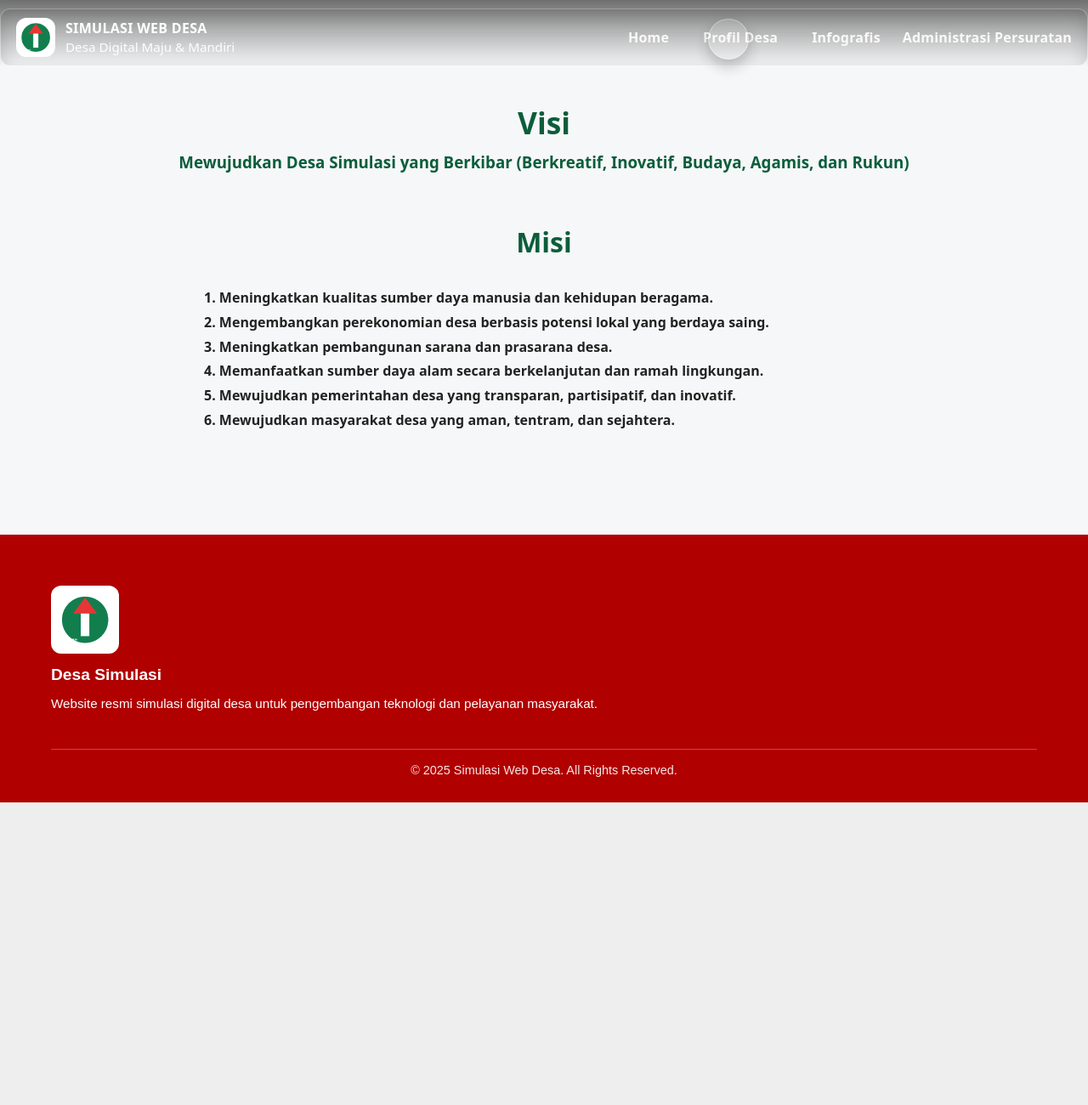
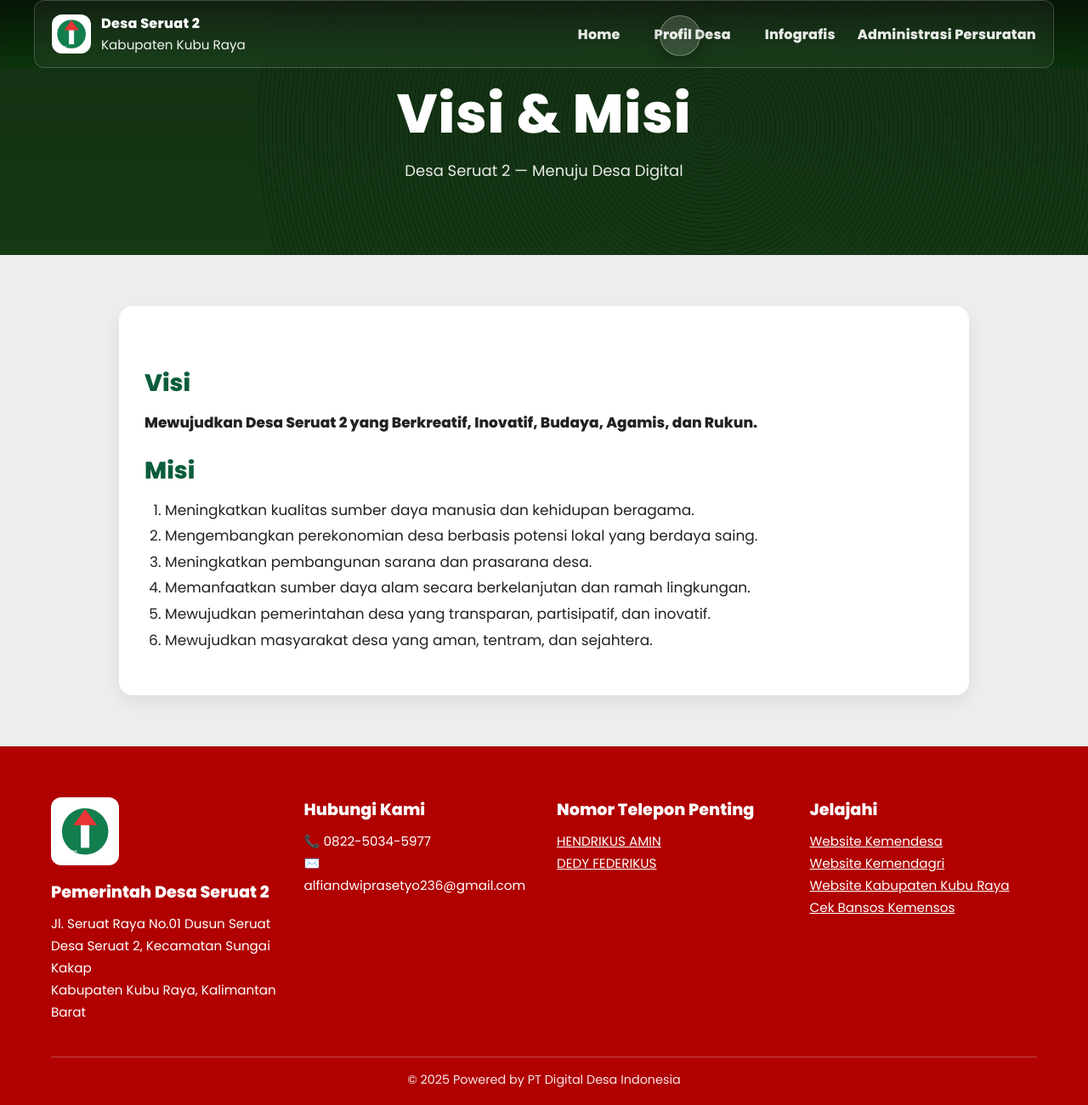
Before and after one commit to QuickLow/PBLWeb, a plain HTML site: page visi_misi.html in a window 1280 px wide. Shown: the whole page at 85% size. Before the commit the page ends 944 px from the top, so only its background shows below. Drawn offline with Linux system fonts and the light colour scheme.

Commit message:
Update visi_misi.html

```diff
--- a/visi_misi.html
+++ b/visi_misi.html
@@ -1,80 +1,106 @@
 <!DOCTYPE html>
 <html lang="id">
 <head>
-  <meta charset="UTF-8">
-  <meta name="viewport" content="width=device-width, initial-scale=1.0">
-  <title>Visi & Misi | Simulasi Web Desa</title>
+  <meta charset="UTF-8" />
+  <meta name="viewport" content="width=device-width, initial-scale=1.0"/>
+  <title>Visi & Misi — Desa Seruat 2</title>
+
+  <!-- Font + CSS -->
+  <link rel="preconnect" href="https://fonts.googleapis.com">
+  <link rel="preconnect" href="https://fonts.gstatic.com" crossorigin>
+  <link href="https://fonts.googleapis.com/css2?family=Poppins:wght@400;600;800&display=swap" rel="stylesheet">
   <link rel="stylesheet" href="assets/css/style.css">
 </head>
 <body>
 
-  <!-- Header sama seperti index -->
+  <!-- Header (disamakan dengan home) -->
   <header class="site-header">
-    <div class="header-bar">
-      <a href="index.html" class="brand">
-        <img src="assets/img/logo.png" alt="Logo Desa">
+    <div class="container header-bar">
+      <a class="brand" href="index.html">
+        <img src="assets/img/logo.png" alt="Logo Desa Seruat 2" />
         <div class="brand-text">
-          <strong>SIMULASI WEB DESA</strong>
-          <span>Desa Digital Maju & Mandiri</span>
+          <strong>Desa Seruat 2</strong>
+          <span>Kabupaten Kubu Raya</span>
         </div>
       </a>
-      <nav class="nav">
+
+      <button class="nav-toggle" aria-label="Menu" id="navToggle">☰</button>
+
+      <nav class="nav" id="navMenu">
         <a href="index.html">Home</a>
+
         <div class="dropdown">
-    <a href="#" class="dropdown-toggle">
-      Profil Desa <span class="arrow">▾</span>
-    </a>
-
-    <!-- Semua submenu HARUS di sini -->
-    <div class="dropdown-menu">
-      <a href="visi_misi.html">Visi &amp; Misi</a>
-      <a href="#">Sejarah Desa</a>
-      <a href="#">Peta Desa</a>
-      <a href="#">Perangkat Desa</a>
-    </div>
-  </div>
-
-  <a href="#">Infografis</a>
-  <a href="#">Administrasi Persuratan</a>
+          <a href="#" class="dropdown-toggle">Profil Desa <span class="arrow">▾</span></a>
+          <div class="dropdown-menu">
+            <a class="active" href="visi_misi.html">Visi &amp; Misi</a>
+            <a href="sejarah.html">Sejarah Desa</a>
+            <a href="peta.html">Peta Desa</a>
+            <a href="struktur.html">Struktur Desa</a>
           </div>
         </div>
+
+        <a href="#">Infografis</a>
+        <a href="admin_surat.html">Administrasi Persuratan</a>
       </nav>
     </div>
   </header>
 
-  <!-- Konten Visi & Misi -->
-  <section id="visimisi" style="padding:120px 20px;background:#f6f7f8;color:#222;text-align:center;">
-    <h2 style="color:#0b5d3b;font-size:2.2rem;font-weight:800;margin-bottom:10px;">Visi</h2>
-    <h3 style="color:#0b5d3b;font-weight:700;margin-bottom:40px;">
-      Mewujudkan Desa Simulasi yang Berkibar (Berkreatif, Inovatif, Budaya, Agamis, dan Rukun)
-    </h3>
-
-    <h2 style="color:#0b5d3b;font-size:2rem;font-weight:800;margin-top:60px;">Misi</h2>
-    <ul style="list-style:none;max-width:800px;margin:30px auto 0;text-align:left;line-height:1.8;font-weight:600;">
-      <li>1. Meningkatkan kualitas sumber daya manusia dan kehidupan beragama.</li>
-      <li>2. Mengembangkan perekonomian desa berbasis potensi lokal yang berdaya saing.</li>
-      <li>3. Meningkatkan pembangunan sarana dan prasarana desa.</li>
-      <li>4. Memanfaatkan sumber daya alam secara berkelanjutan dan ramah lingkungan.</li>
-      <li>5. Mewujudkan pemerintahan desa yang transparan, partisipatif, dan inovatif.</li>
-      <li>6. Mewujudkan masyarakat desa yang aman, tentram, dan sejahtera.</li>
-    </ul>
+  <!-- Hero kecil untuk halaman -->
+  <section class="hero-visi">
+    <div class="text">
+      <h1>Visi &amp; Misi</h1>
+      <p>Desa Seruat 2 — Menuju Desa Digital</p>
+    </div>
   </section>
 
-  <!-- Footer -->
+  <!-- Konten Visi & Misi -->
+  <section class="visi-misi">
+    <h2>Visi</h2>
+    <p><strong>Mewujudkan Desa Seruat 2 yang Berkreatif, Inovatif, Budaya, Agamis, dan Rukun.</strong></p>
+
+    <h2>Misi</h2>
+    <ol>
+      <li>Meningkatkan kualitas sumber daya manusia dan kehidupan beragama.</li>
+      <li>Mengembangkan perekonomian desa berbasis potensi lokal yang berdaya saing.</li>
+      <li>Meningkatkan pembangunan sarana dan prasarana desa.</li>
+      <li>Memanfaatkan sumber daya alam secara berkelanjutan dan ramah lingkungan.</li>
+      <li>Mewujudkan pemerintahan desa yang transparan, partisipatif, dan inovatif.</li>
+      <li>Mewujudkan masyarakat desa yang aman, tentram, dan sejahtera.</li>
+    </ol>
+  </section>
+
+  <!-- Footer (boleh pakai footer versi home, jika sudah ada copy saja) -->
   <footer id="footer">
     <div class="footer-wrap">
       <div class="footer-grid">
         <div class="footer-col">
-          <img src="assets/img/logo.png" class="footer-logo" alt="Logo Desa">
-          <h3>Desa Simulasi</h3>
-          <p>Website resmi simulasi digital desa untuk pengembangan teknologi dan pelayanan masyarakat.</p>
+          <img src="assets/img/logo.png" class="footer-logo" alt="Logo Desa" />
+          <h3>Pemerintah Desa Seruat 2</h3>
+          <p>Jl. Seruat Raya No.01 Dusun Seruat<br>Desa Seruat 2, Kecamatan Sungai Kakap<br>Kabupaten Kubu Raya, Kalimantan Barat</p>
+        </div>
+        <div class="footer-col">
+          <h3>Hubungi Kami</h3>
+          <p>📞 0822-5034-5977</p>
+          <p>✉️ alfiandwiprasetyo236@gmail.com</p>
+        </div>
+        <div class="footer-col">
+          <h3>Nomor Telepon Penting</h3>
+          <p><a href="#">HENDRIKUS AMIN</a></p>
+          <p><a href="#">DEDY FEDERIKUS</a></p>
+        </div>
+        <div class="footer-col">
+          <h3>Jelajahi</h3>
+          <p><a href="#">Website Kemendesa</a></p>
+          <p><a href="#">Website Kemendagri</a></p>
+          <p><a href="#">Website Kabupaten Kubu Raya</a></p>
+          <p><a href="#">Cek Bansos Kemensos</a></p>
         </div>
       </div>
-      <div class="footer-bottom">
-        &copy; 2025 Simulasi Web Desa. All Rights Reserved.
-      </div>
+      <div class="footer-bottom">© 2025 Powered by PT Digital Desa Indonesia</div>
     </div>
   </footer>
 
+  <!-- Script toggle nav (pakai yang sama seperti home) -->
+  <script src="assets/js/main.js"></script>
 </body>
 </html>
```
